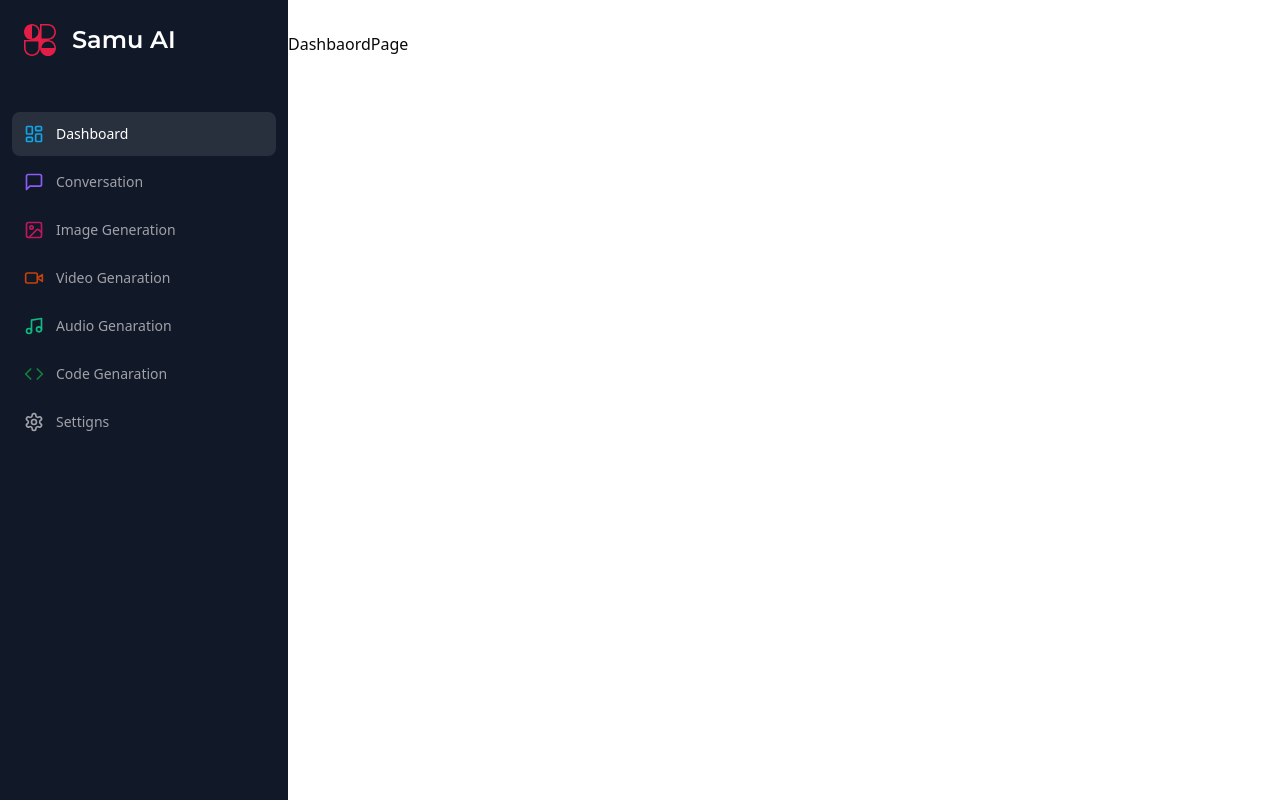
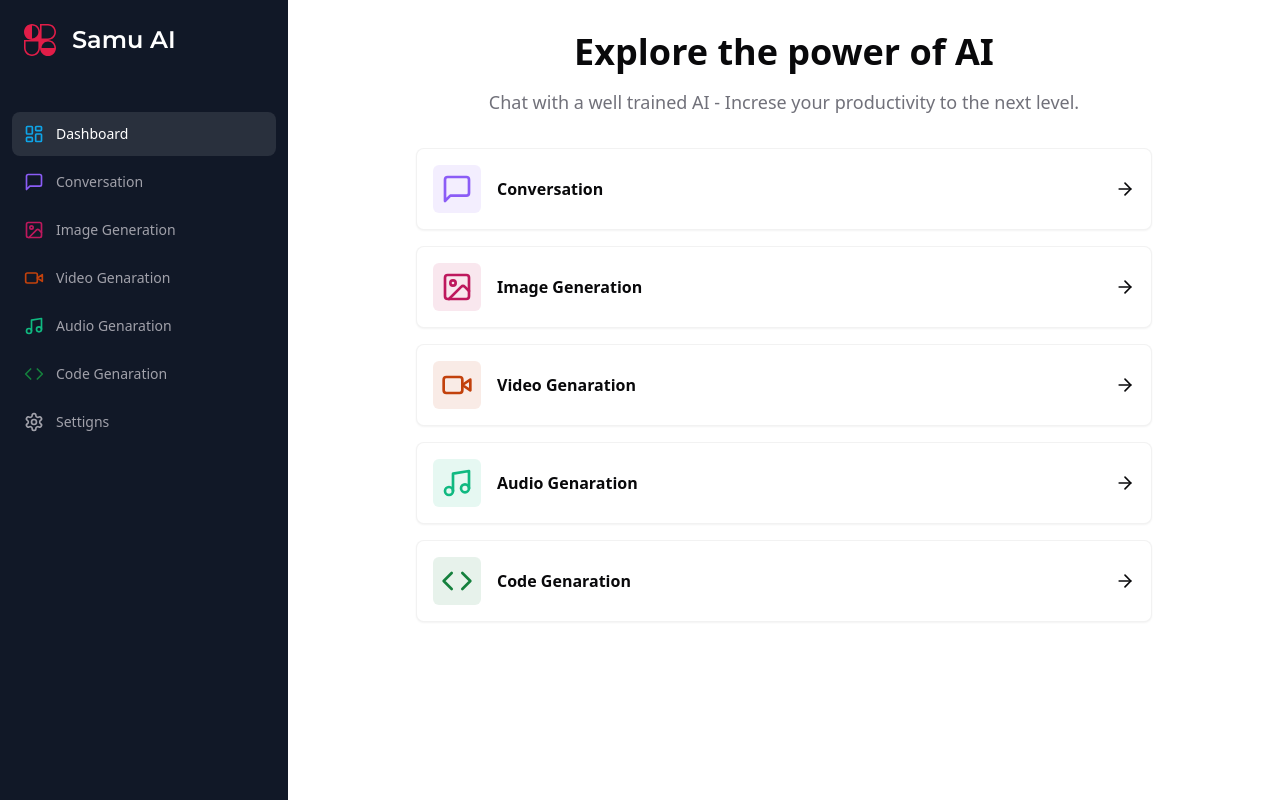
Before and after one commit to samuelperezcode/samu-ai, a Next.js app: page /dashboard in a window 1280 px wide. Built offline with nearby package versions, Linux system fonts and the light colour scheme.

Commit message:
feat(dashboard): create dashboard home
add card from shadcn-ui
crate dashbaord-card
style dashboard page

```diff
--- /dev/null
+++ b/app/(dashboard)/(routes)/dashboard/components/dashboard-card.tsx
@@ -0,0 +1,43 @@
+'use client'
+
+import { ArrowRight } from "lucide-react";
+import { Card } from "@/components/ui/card"
+import { cn } from "@/lib/utils"
+import { useRouter } from "next/navigation";
+import { ReactNode } from "react";
+
+interface DashboardCardProps {
+  label: string;
+  href: string;
+  children: ReactNode;
+  bgColor: string;
+}
+
+export function DashboardCard({label, href, children, bgColor}: DashboardCardProps) {
+  const router = useRouter()
+
+  const handleCLick = () => {
+    router.push(href)
+  }
+
+  return (
+    <Card
+      onClick={handleCLick}
+      key={href}
+      className="flex items-center justify-between p-4 border border-black/5 hover:shadow-md transition cursor-pointer"
+    >
+      <div className="flex items-center gap-x-4">
+        <div className={cn(
+          'p-2 w-fit rounded-md',
+          bgColor
+        )}>
+          {children}
+        </div>
+        <p className="font-semibold">
+          {label}
+        </p>
+      </div>
+      <ArrowRight className="w-5 h-5" />
+    </Card>
+  )
+}
--- a/app/(dashboard)/(routes)/dashboard/page.tsx
+++ b/app/(dashboard)/(routes)/dashboard/page.tsx
@@ -1,5 +1,71 @@
+import { Code, ImageIcon, MessageSquare, Music, VideoIcon } from "lucide-react"
+import { DashboardCard } from "./components/dashboard-card"
+import { cn } from "@/lib/utils"
+
+const tools = [
+  {
+    label: 'Conversation',
+    href: '/conversation',
+    icon: MessageSquare,
+    color: 'text-violet-500',
+    bgColor: 'bg-violet-500/10'
+  },
+  {
+    label: 'Image Generation',
+    href: '/image',
+    icon: ImageIcon,
+    color: 'text-pink-700',
+    bgColor: 'bg-pink-700/10'
+  },
+  {
+    label: 'Video Genaration',
+    href: '/video',
+    icon: VideoIcon,
+    color: 'text-orange-700',
+    bgColor: 'bg-orange-700/10'
+  },
+  {
+    label: 'Audio Genaration',
+    href: '/audio',
+    icon: Music,
+    color: 'text-emerald-500',
+    bgColor: 'bg-emerald-500/10'
+  },
+  {
+    label: 'Code Genaration',
+    href: '/code',
+    icon: Code,
+    color: 'text-green-700',
+    bgColor: 'bg-green-700/10'
+  },
+]
+
 export default function DashbaordPage() {
   return (
-    <div>DashbaordPage</div>
+    <section className="mb-4">
+      <div className="mb-8 space-y-4">
+        <h2 className="text-2xl md:text-4xl font-bold text-center">Explore the power of AI</h2>
+        <p className="text-muted-foreground text-sm md:text-lg font-light text-center">Chat with a well trained AI - Increse your productivity to the next level.</p>
+      </div>
+      <div className="space-y-4 px-4 md:px-20 lg:px-32 pb-4">
+        {
+          tools.map( tool => (
+            <DashboardCard
+              key={tool.href}
+              label={tool.label}
+              href={tool.href}
+              bgColor={tool.bgColor}
+            >
+              <tool.icon
+                className={cn(
+                  'w-8 h-8',
+                  tool.color
+                )}
+              />
+            </DashboardCard>
+          ))
+        }
+      </div>
+    </section>
   )
 }
--- /dev/null
+++ b/app/(dashboard)/(routes)/settigns/page.tsx
@@ -0,0 +1,7 @@
+export default function SettignsPage() {
+  return (
+    <section>
+      Settigns
+    </section>
+  )
+}
--- /dev/null
+++ b/components/ui/card.tsx
@@ -0,0 +1,79 @@
+import * as React from "react"
+
+import { cn } from "@/lib/utils"
+
+const Card = React.forwardRef<
+  HTMLDivElement,
+  React.HTMLAttributes<HTMLDivElement>
+>(({ className, ...props }, ref) => (
+  <div
+    ref={ref}
+    className={cn(
+      "rounded-lg border bg-card text-card-foreground shadow-sm",
+      className
+    )}
+    {...props}
+  />
+))
+Card.displayName = "Card"
+
+const CardHeader = React.forwardRef<
+  HTMLDivElement,
+  React.HTMLAttributes<HTMLDivElement>
+>(({ className, ...props }, ref) => (
+  <div
+    ref={ref}
+    className={cn("flex flex-col space-y-1.5 p-6", className)}
+    {...props}
+  />
+))
+CardHeader.displayName = "CardHeader"
+
+const CardTitle = React.forwardRef<
+  HTMLParagraphElement,
+  React.HTMLAttributes<HTMLHeadingElement>
+>(({ className, ...props }, ref) => (
+  <h3
+    ref={ref}
+    className={cn(
+      "text-2xl font-semibold leading-none tracking-tight",
+      className
+    )}
+    {...props}
+  />
+))
+CardTitle.displayName = "CardTitle"
+
+const CardDescription = React.forwardRef<
+  HTMLParagraphElement,
+  React.HTMLAttributes<HTMLParagraphElement>
+>(({ className, ...props }, ref) => (
+  <p
+    ref={ref}
+    className={cn("text-sm text-muted-foreground", className)}
+    {...props}
+  />
+))
+CardDescription.displayName = "CardDescription"
+
+const CardContent = React.forwardRef<
+  HTMLDivElement,
+  React.HTMLAttributes<HTMLDivElement>
+>(({ className, ...props }, ref) => (
+  <div ref={ref} className={cn("p-6 pt-0", className)} {...props} />
+))
+CardContent.displayName = "CardContent"
+
+const CardFooter = React.forwardRef<
+  HTMLDivElement,
+  React.HTMLAttributes<HTMLDivElement>
+>(({ className, ...props }, ref) => (
+  <div
+    ref={ref}
+    className={cn("flex items-center p-6 pt-0", className)}
+    {...props}
+  />
+))
+CardFooter.displayName = "CardFooter"
+
+export { Card, CardHeader, CardFooter, CardTitle, CardDescription, CardContent }
```
